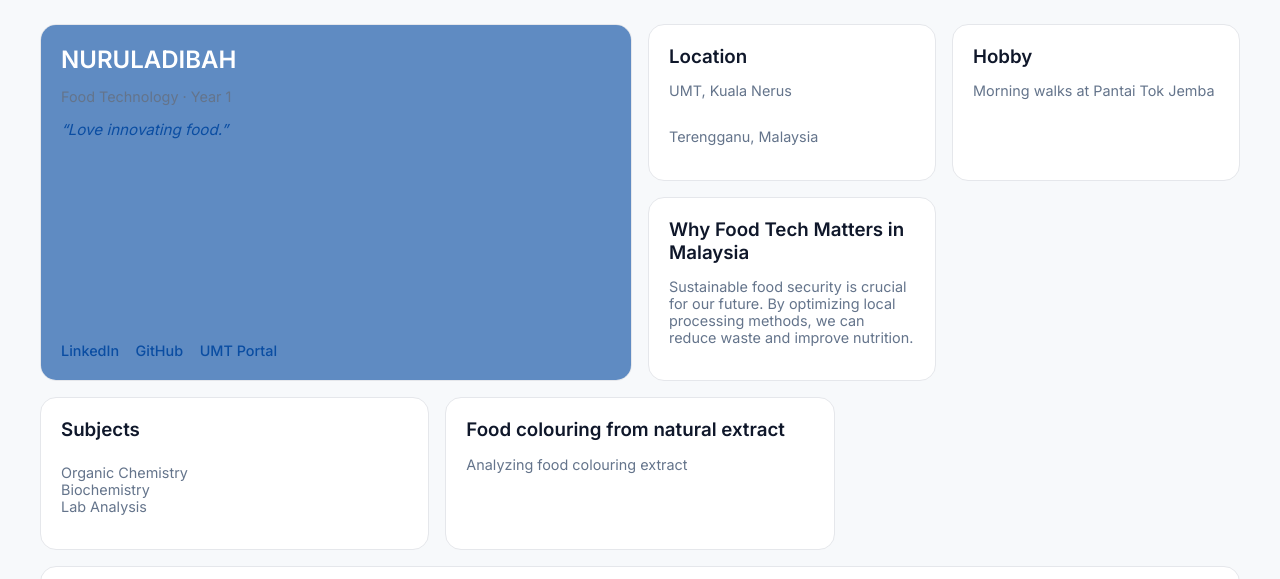
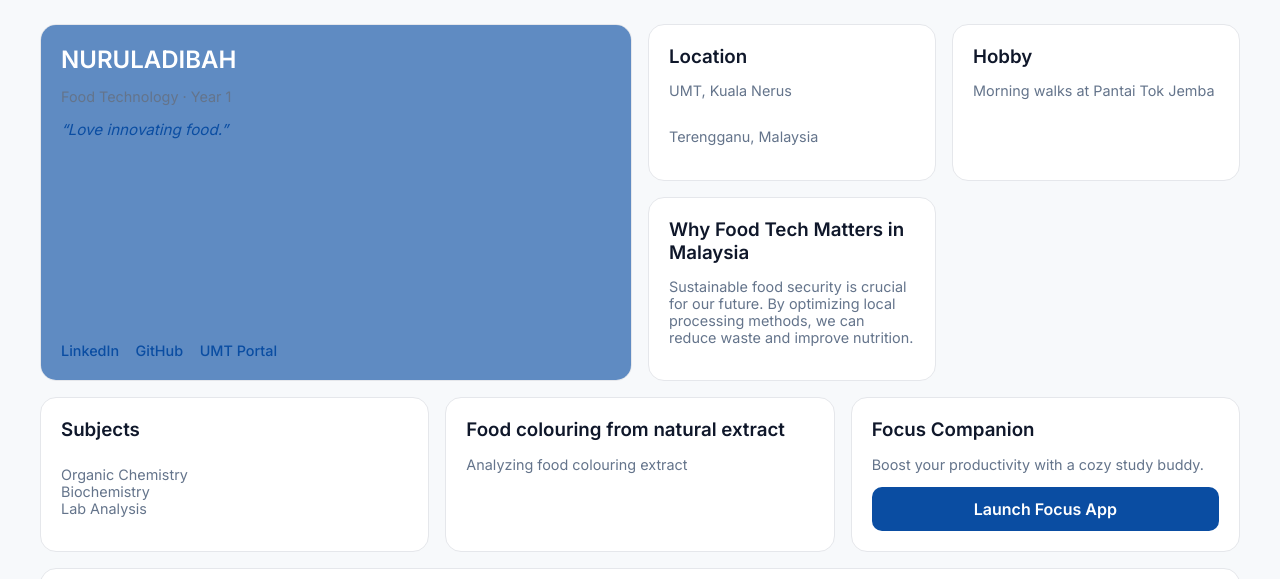
Before and after one commit to adibahsaad/adibahsaad.github.io, a plain HTML site: page index.html in a window 1280 px wide. Shown: the top 579 px of the page. Drawn offline with Linux system fonts and the light colour scheme.

Commit message:
Update index.html

```diff
--- a/index.html
+++ b/index.html
@@ -5,7 +5,6 @@
   <meta name="viewport" content="width=device-width, initial-scale=1.0" />
   <title>NurulAdibah · Student Bento Grid</title>
 
-  <!-- Google Font -->
   <link href="https://fonts.googleapis.com/css2?family=Inter:wght@400;500;600;700&display=swap" rel="stylesheet">
 
   <style>
@@ -74,7 +73,6 @@
       z-index: 1;
     }
 
-
     /* Subtle hover zoom */
     .card:hover {
       transform: scale(1.02);
@@ -97,6 +95,24 @@
     .muted {
       color: var(--text-muted);
       font-size: 0.9rem;
+    }
+
+    /* New Button Style for the Focus App */
+    .app-button {
+      background-color: var(--accent);
+      color: white;
+      border: none;
+      padding: 12px;
+      border-radius: 10px;
+      font-weight: 600;
+      cursor: pointer;
+      text-decoration: none;
+      text-align: center;
+      transition: opacity 0.2s;
+    }
+
+    .app-button:hover {
+      opacity: 0.9;
     }
 
     /* Grid placement */
@@ -125,6 +141,11 @@
       grid-column: span 4;
     }
 
+    /* Placement for the new tool card */
+    .tool-link {
+      grid-column: span 4;
+    }
+
     .playlist {
       grid-column: span 12;
       min-height: 140px;
@@ -150,6 +171,7 @@
       .reflection,
       .tech,
       .case-study,
+      .tool-link,
       .playlist {
         grid-column: span 1;
       }
@@ -158,7 +180,6 @@
 </head>
 <body>
   <div class="container">
-    <!-- Card 1: Profile -->
     <div class="card profile">
       <div>
         <h2>NURULADIBAH</h2>
@@ -166,13 +187,12 @@
         <p class="tagline">“Love innovating food.”</p>
       </div>
       <div class="links">
-        <a href="a href="https://www.linkedin.com" target="_blank">LinkedIn</a>
-        <a href="a href="https://github.com/adibahsaad" target="_blank">GitHub</a>
+        <a href="https://www.linkedin.com" target="_blank">LinkedIn</a>
+        <a href="https://github.com/adibahsaad" target="_blank">GitHub</a>
         <a href="#" target="_blank">UMT Portal</a>
       </div>
     </div>
 
-    <!-- Card 2: Location -->
     <div class="card location">
       <div>
         <h3>Location</h3>
@@ -181,7 +201,6 @@
       <p class="muted">Terengganu, Malaysia</p>
     </div>
 
-    <!-- Card 5: Hobby -->
     <div class="card hobby">
       <div>
         <h3>Hobby</h3>
@@ -189,7 +208,6 @@
       </div>
     </div>
 
-    <!-- Card 7: Reflection -->
     <div class="card reflection">
       <div>
         <h3>Why Food Tech Matters in Malaysia</h3>
@@ -200,7 +218,6 @@
       </div>
     </div>
 
-    <!-- Card 3: Subjects -->
     <div class="card tech">
       <h3>Subjects</h3>
       <p class="muted">
@@ -210,7 +227,6 @@
       </p>
     </div>
 
-    <!-- Card 4: Case Study -->
     <div class="card case-study">
       <div>
         <h3>Food colouring from natural extract</h3>
@@ -218,7 +234,14 @@
       </div>
     </div>
 
-    <!-- Card 6: Playlist -->
+    <div class="card tool-link">
+      <div>
+        <h3>Focus Companion</h3>
+        <p class="muted">Boost your productivity with a cozy study buddy.</p>
+      </div>
+      <a href="app.html" class="app-button">Launch Focus App</a>
+    </div>
+
     <div class="card playlist">
       <h3>Study Playlist</h3>
       <iframe data-testid="embed-iframe" style="border-radius:12px" src="https://open.spotify.com/embed/track/1CPZ5BxNNd0n0nF4Orb9JS?utm_source=generator" width="100%" height="352" frameBorder="0" allowfullscreen="" allow="autoplay; clipboard-write; encrypted-media; fullscreen; picture-in-picture" loading="lazy"></iframe>
```
Lines whose indentation alone changed are shown as unchanged.
